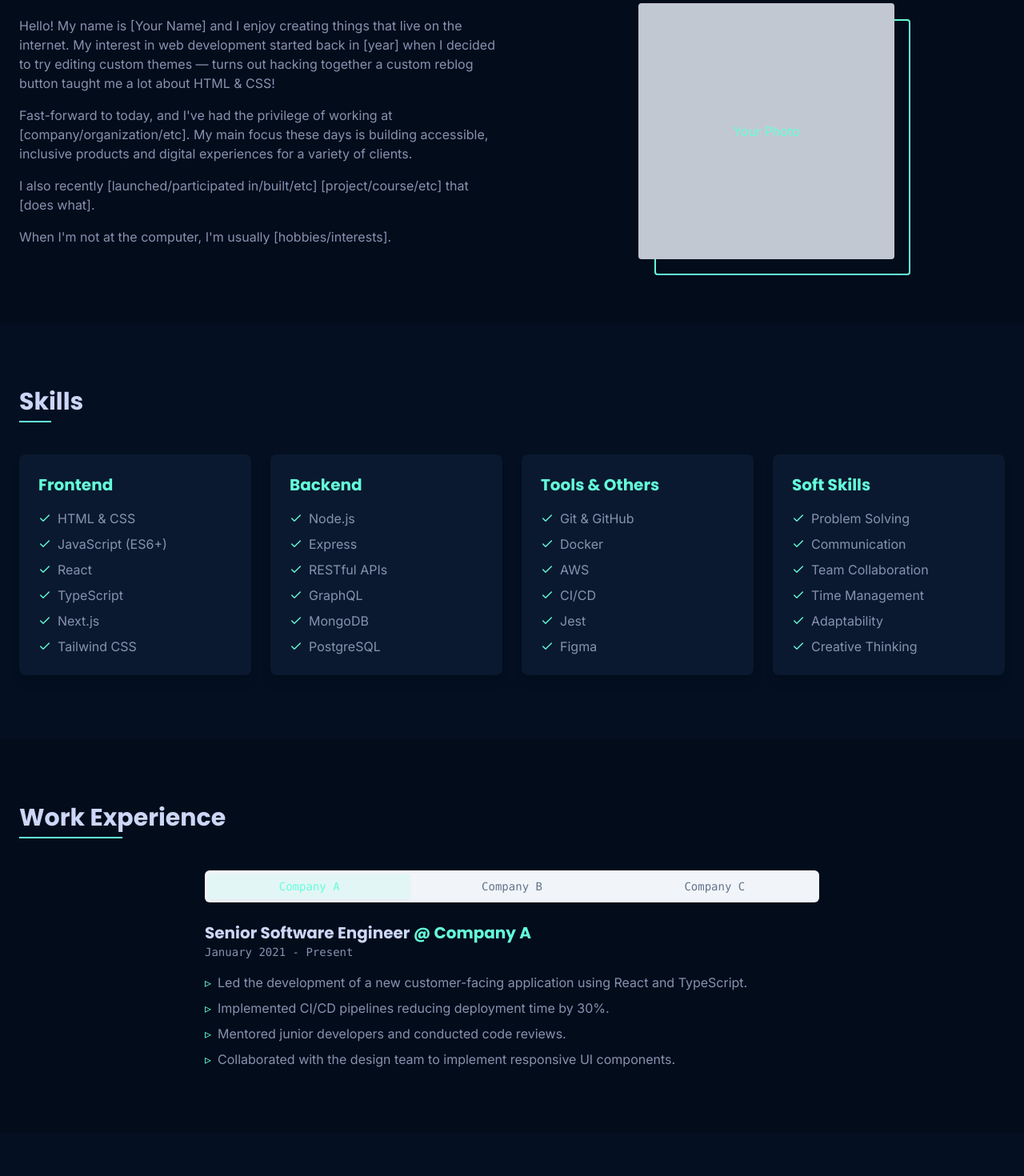
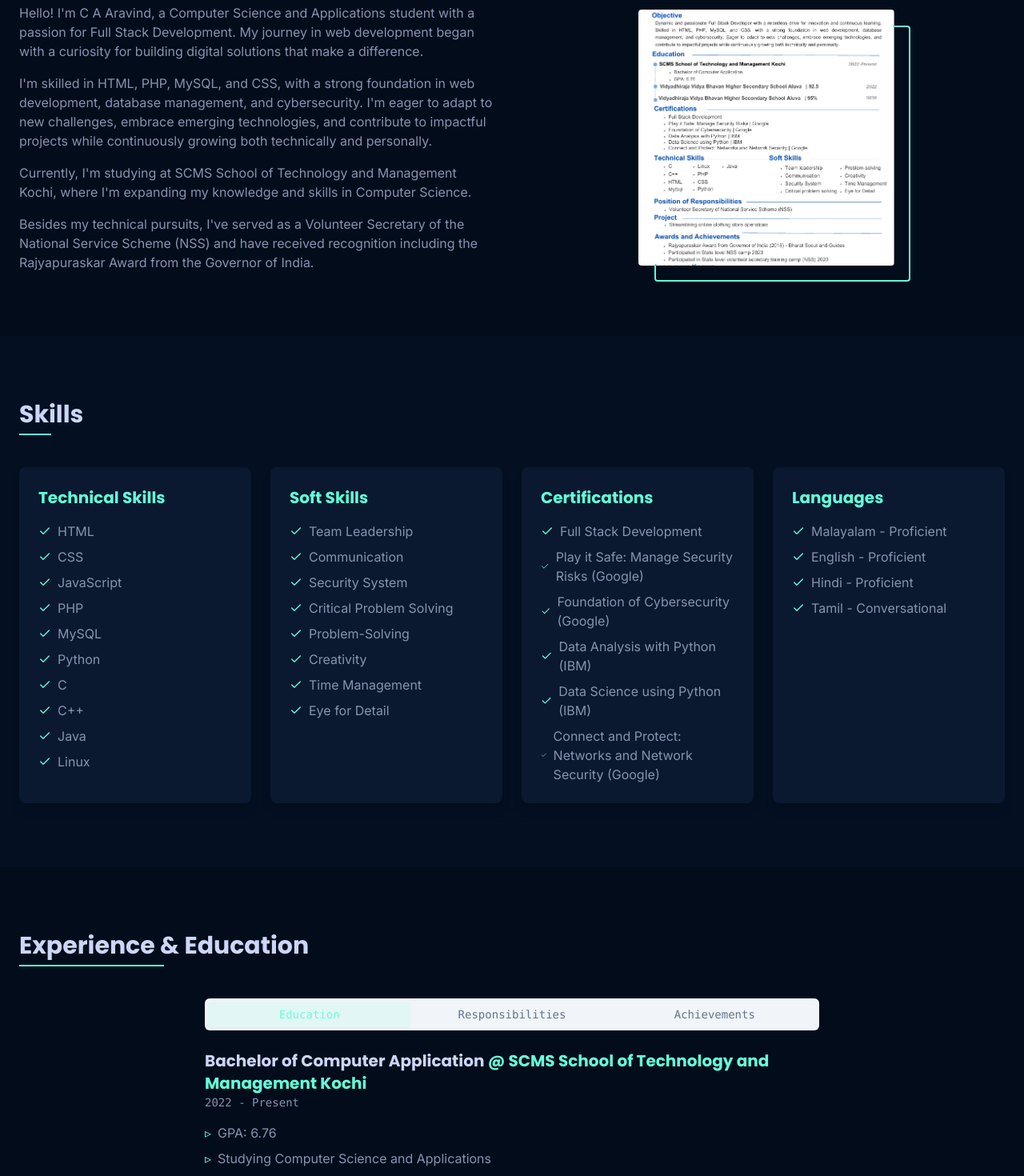
Before and after one commit to caaravind1/portfolio-website, a React (Vite) app: page / in a window 1280 px wide. Shown: the part 960-2430 px from the top of the page at 80% size. Built offline with nearby package versions, Linux system fonts and the light colour scheme.

Commit message:
Create portfolio website
Initial commit for a portfolio website.

```diff
--- a/src/components/About.tsx
+++ b/src/components/About.tsx
@@ -7,25 +7,31 @@ const About = () => {
       <div className="grid grid-cols-1 md:grid-cols-2 gap-10 items-center">
         <div className="animate-slide-up">
           <p className="text-portfolio-slate mb-4">
-            Hello! My name is [Your Name] and I enjoy creating things that live on the internet.
-            My interest in web development started back in [year] when I decided to try editing custom themes — turns out hacking together a custom reblog button taught me a lot about HTML & CSS!
+            Hello! I'm C A Aravind, a Computer Science and Applications student with a passion for
+            Full Stack Development. My journey in web development began with a curiosity for building
+            digital solutions that make a difference.
           </p>
           <p className="text-portfolio-slate mb-4">
-            Fast-forward to today, and I've had the privilege of working at [company/organization/etc]. My main focus these days is building accessible, inclusive products and digital experiences for a variety of clients.
+            I'm skilled in HTML, PHP, MySQL, and CSS, with a strong foundation in web development, database
+            management, and cybersecurity. I'm eager to adapt to new challenges, embrace emerging technologies,
+            and contribute to impactful projects while continuously growing both technically and personally.
           </p>
           <p className="text-portfolio-slate mb-4">
-            I also recently [launched/participated in/built/etc] [project/course/etc] that [does what].
+            Currently, I'm studying at SCMS School of Technology and Management Kochi, where I'm expanding my
+            knowledge and skills in Computer Science.
           </p>
           <p className="text-portfolio-slate">
-            When I'm not at the computer, I'm usually [hobbies/interests].
+            Besides my technical pursuits, I've served as a Volunteer Secretary of the National Service Scheme (NSS)
+            and have received recognition including the Rajyapuraskar Award from the Governor of India.
           </p>
         </div>
         <div className="relative group mx-auto">
           <div className="w-64 h-64 sm:w-80 sm:h-80 bg-gray-300 rounded relative z-10 overflow-hidden">
-            {/* Replace with your photo */}
-            <div className="w-full h-full bg-portfolio-slate/20 flex items-center justify-center text-portfolio-teal">
-              Your Photo
-            </div>
+            <img
+              src="/lovable-uploads/afad9125-9d3a-4790-978a-bfb5603bfe6e.png"
+              alt="C A Aravind"
+              className="w-full h-full object-cover"
+            />
           </div>
           <div className="absolute inset-0 border-2 border-portfolio-teal rounded translate-x-5 translate-y-5 z-0 group-hover:translate-x-4 group-hover:translate-y-4 transition-all duration-300"></div>
         </div>
--- a/src/components/Experience.tsx
+++ b/src/components/Experience.tsx
@@ -3,86 +3,128 @@ import { useState } from 'react';
 import Section from './Section';
 import { Tabs, TabsContent, TabsList, TabsTrigger } from "@/components/ui/tabs";
 
-interface Job {
-  company: string;
+interface ExperienceItem {
   title: string;
+  organization: string;
   period: string;
   description: string[];
 }
 
 const Experience = () => {
-  const jobs: Job[] = [
+  const experienceCategories = [
     {
-      company: "Company A",
-      title: "Senior Software Engineer",
-      period: "January 2021 - Present",
+      category: "education",
+      label: "Education",
+      items: [
+        {
+          title: "Bachelor of Computer Application",
+          organization: "SCMS School of Technology and Management Kochi",
+          period: "2022 - Present",
           description: [
-        "Led the development of a new customer-facing application using React and TypeScript.",
-        "Implemented CI/CD pipelines reducing deployment time by 30%.",
-        "Mentored junior developers and conducted code reviews.",
-        "Collaborated with the design team to implement responsive UI components."
+            "GPA: 6.76",
+            "Studying Computer Science and Applications",
+            "Focusing on various aspects of computer science including programming, web development, and database management"
           ]
         },
         {
-      company: "Company B",
-      title: "Web Developer",
-      period: "June 2018 - December 2020",
+          title: "Higher Secondary Education",
+          organization: "Vidyadhiraja Vidya Bhavan Higher Secondary School Aluva",
+          period: "2020 - 2022",
           description: [
-        "Developed and maintained multiple client websites using React and Node.js.",
-        "Integrated third-party APIs and services.",
-        "Improved website performance by 40% through code optimization.",
-        "Participated in agile development processes."
+            "Scored 92.5%",
+            "Completed higher secondary education with excellent academic performance",
+            "Built a strong foundation in science and mathematics"
+          ]
+        }
       ]
     },
     {
-      company: "Company C",
-      title: "Frontend Developer Intern",
-      period: "January 2018 - May 2018",
+      category: "responsibilities",
+      label: "Responsibilities",
+      items: [
+        {
+          title: "Volunteer Secretary",
+          organization: "National Service Scheme (NSS)",
+          period: "2023",
           description: [
-        "Assisted in the development of responsive web applications.",
-        "Implemented pixel-perfect designs from Figma mockups.",
-        "Gained experience in version control with Git and GitHub.",
-        "Participated in daily stand-up meetings and sprint planning sessions."
+            "Coordinated volunteer activities and community service projects",
+            "Participated in State level volunteer secretary training camp (2023)",
+            "Participated in State level NSS camp 2023",
+            "Gained leadership experience and managed team activities"
+          ]
+        },
+        {
+          title: "Project Lead",
+          organization: "Online Clothing Store",
+          period: "2023",
+          description: [
+            "Streamlined online clothing store operations",
+            "Implemented technical solutions to improve business processes",
+            "Gained practical experience in e-commerce development"
+          ]
+        }
+      ]
+    },
+    {
+      category: "achievements",
+      label: "Achievements",
+      items: [
+        {
+          title: "Rajyapuraskar Award",
+          organization: "Governor of India",
+          period: "2018",
+          description: [
+            "Received prestigious Rajyapuraskar Award from the Governor of India",
+            "Recognition for exceptional contribution to Bharat Scout and Guides",
+            "Demonstrated leadership and service to the community"
+          ]
+        }
       ]
     }
   ];
 
   return (
-    <Section id="experience" title="Work Experience">
+    <Section id="experience" title="Experience & Education">
       <div className="max-w-3xl mx-auto">
-        <Tabs defaultValue={jobs[0].company.toLowerCase().replace(/\s+/g, '-')}>
+        <Tabs defaultValue={experienceCategories[0].category}>
           <TabsList className="grid grid-cols-3 mb-6">
-            {jobs.map((job, index) => (
+            {experienceCategories.map((expCategory, index) => (
               <TabsTrigger
                 key={index}
-                value={job.company.toLowerCase().replace(/\s+/g, '-')}
+                value={expCategory.category}
                 className="data-[state=active]:bg-portfolio-teal/10 data-[state=active]:text-portfolio-teal font-mono"
               >
-                {job.company}
+                {expCategory.label}
               </TabsTrigger>
             ))}
           </TabsList>
 
-          {jobs.map((job, index) => (
+          {experienceCategories.map((expCategory, index) => (
             <TabsContent
               key={index}
-              value={job.company.toLowerCase().replace(/\s+/g, '-')}
+              value={expCategory.category}
               className="animate-fade-in"
             >
+              <div className="space-y-12">
+                {expCategory.items.map((item, itemIndex) => (
+                  <div key={itemIndex} className="mb-8">
                     <div className="mb-2">
                       <h3 className="text-xl font-bold text-portfolio-light">
-                  {job.title} <span className="text-portfolio-teal">@ {job.company}</span>
+                        {item.title} <span className="text-portfolio-teal">@ {item.organization}</span>
                       </h3>
-                <p className="text-sm text-portfolio-slate font-mono mb-4">{job.period}</p>
+                      <p className="text-sm text-portfolio-slate font-mono mb-4">{item.period}</p>
                     </div>
                     <ul className="space-y-2">
-                {job.description.map((item, itemIndex) => (
-                  <li key={itemIndex} className="flex items-start">
+                      {item.description.map((desc, descIndex) => (
+                        <li key={descIndex} className="flex items-start">
                           <span className="text-portfolio-teal mr-2">▹</span>
-                    <span className="text-portfolio-slate">{item}</span>
+                          <span className="text-portfolio-slate">{desc}</span>
                         </li>
                       ))}
                     </ul>
+                  </div>
+                ))}
+              </div>
             </TabsContent>
           ))}
         </Tabs>
--- a/src/components/Navbar.tsx
+++ b/src/components/Navbar.tsx
@@ -56,7 +56,7 @@ const Navbar = () => {
               scrollToSection('hero');
             }}
           >
-            Portfolio
+            C.A.Aravind
           </a>
 
           {/* Desktop Navigation */}
--- a/src/components/Projects.tsx
+++ b/src/components/Projects.tsx
@@ -14,47 +14,39 @@ interface Project {
 const Projects = () => {
   const projects: Project[] = [
     {
-      title: "Project One",
-      description: "A web application for tracking fitness goals and workouts. Features include user authentication, progress charts, and custom workout plans.",
-      technologies: ["React", "Node.js", "MongoDB", "Express"],
+      title: "Online Clothing Store",
+      description: "Streamlined e-commerce platform for online clothing store operations. Features include inventory management, user authentication, and shopping cart functionality.",
+      technologies: ["HTML", "CSS", "PHP", "MySQL"],
       githubLink: "#",
       liveLink: "#",
       featured: true
     },
     {
-      title: "Project Two",
-      description: "E-commerce platform with product catalog, shopping cart, and payment processing. Implemented using modern web technologies.",
-      technologies: ["Next.js", "TypeScript", "Tailwind CSS", "Stripe"],
+      title: "Network Security Dashboard",
+      description: "A comprehensive dashboard for monitoring network security, inspired by the 'Connect and Protect' Google certification course.",
+      technologies: ["Python", "JavaScript", "CSS", "Security APIs"],
       githubLink: "#",
-      liveLink: "#",
       featured: true
     },
     {
-      title: "Project Three",
-      description: "Real-time chat application with private and group messaging functionality. Includes user authentication and message history.",
-      technologies: ["React", "Socket.io", "Firebase", "CSS Modules"],
+      title: "Data Analysis Tool",
+      description: "Tool for analyzing and visualizing data sets, developed using skills acquired from IBM's Data Analysis with Python certification.",
+      technologies: ["Python", "Pandas", "Matplotlib", "Jupyter"],
       githubLink: "#",
       featured: false
     },
     {
-      title: "Project Four",
-      description: "Weather application that displays current conditions and forecasts based on user location or search. Uses third-party weather API.",
-      technologies: ["JavaScript", "HTML5", "CSS3", "REST API"],
+      title: "Cybersecurity Risk Assessment",
+      description: "Application to evaluate and manage security risks in computer systems, based on Google's 'Play it Safe' certification principles.",
+      technologies: ["JavaScript", "HTML5", "CSS3", "Security APIs"],
       githubLink: "#",
       liveLink: "#",
       featured: false
     },
     {
-      title: "Project Five",
-      description: "Task management application with features like task creation, due dates, priority levels, and task categories.",
-      technologies: ["Vue.js", "Vuex", "Express", "PostgreSQL"],
-      githubLink: "#",
-      featured: false
-    },
-    {
-      title: "Project Six",
-      description: "Blog platform with content management system, user authentication, and commenting functionality.",
-      technologies: ["React", "GraphQL", "Node.js", "MongoDB"],
+      title: "Full Stack Portfolio",
+      description: "Personal portfolio website showcasing skills and projects, with responsive design and modern web technologies.",
+      technologies: ["React", "TypeScript", "Tailwind CSS", "Vite"],
       githubLink: "#",
       featured: false
     }
--- a/src/components/Skills.tsx
+++ b/src/components/Skills.tsx
@@ -10,47 +10,51 @@ interface SkillCategory {
 const Skills = () => {
   const skillCategories: SkillCategory[] = [
     {
-      title: "Frontend",
+      title: "Technical Skills",
       skills: [
-        "HTML & CSS",
-        "JavaScript (ES6+)",
-        "React",
-        "TypeScript",
-        "Next.js",
-        "Tailwind CSS"
-      ]
-    },
-    {
-      title: "Backend",
-      skills: [
-        "Node.js",
-        "Express",
-        "RESTful APIs",
-        "GraphQL",
-        "MongoDB",
-        "PostgreSQL"
-      ]
-    },
-    {
-      title: "Tools & Others",
-      skills: [
-        "Git & GitHub",
-        "Docker",
-        "AWS",
-        "CI/CD",
-        "Jest",
-        "Figma"
+        "HTML",
+        "CSS",
+        "JavaScript",
+        "PHP",
+        "MySQL",
+        "Python",
+        "C",
+        "C++",
+        "Java",
+        "Linux"
       ]
     },
     {
       title: "Soft Skills",
       skills: [
-        "Problem Solving",
+        "Team Leadership",
         "Communication",
-        "Team Collaboration",
+        "Security System",
+        "Critical Problem Solving",
+        "Problem-Solving",
+        "Creativity",
         "Time Management",
-        "Adaptability",
-        "Creative Thinking"
+        "Eye for Detail"
+      ]
+    },
+    {
+      title: "Certifications",
+      skills: [
+        "Full Stack Development",
+        "Play it Safe: Manage Security Risks (Google)",
+        "Foundation of Cybersecurity (Google)",
+        "Data Analysis with Python (IBM)",
+        "Data Science using Python (IBM)",
+        "Connect and Protect: Networks and Network Security (Google)"
+      ]
+    },
+    {
+      title: "Languages",
+      skills: [
+        "Malayalam - Proficient",
+        "English - Proficient",
+        "Hindi - Proficient",
+        "Tamil - Conversational"
       ]
     }
   ];
```
Also changed, not shown: src/components/Contact.tsx (+6 -8 lines), src/components/Hero.tsx (+4 -4 lines), public/lovable-uploads/afad9125-9d3a-4790-978a-bfb5603bfe6e.png (added). Lines whose indentation alone changed are shown as unchanged.
